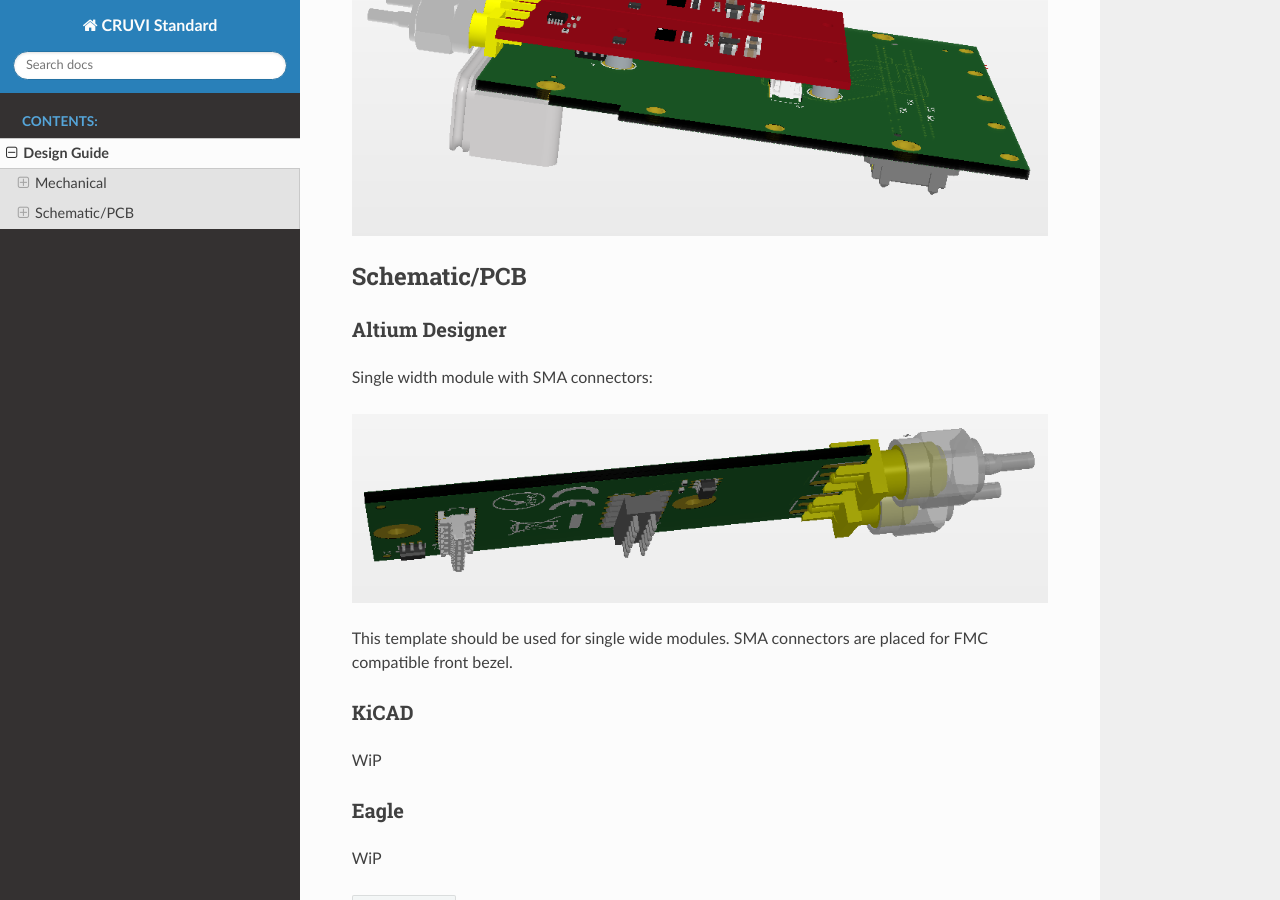
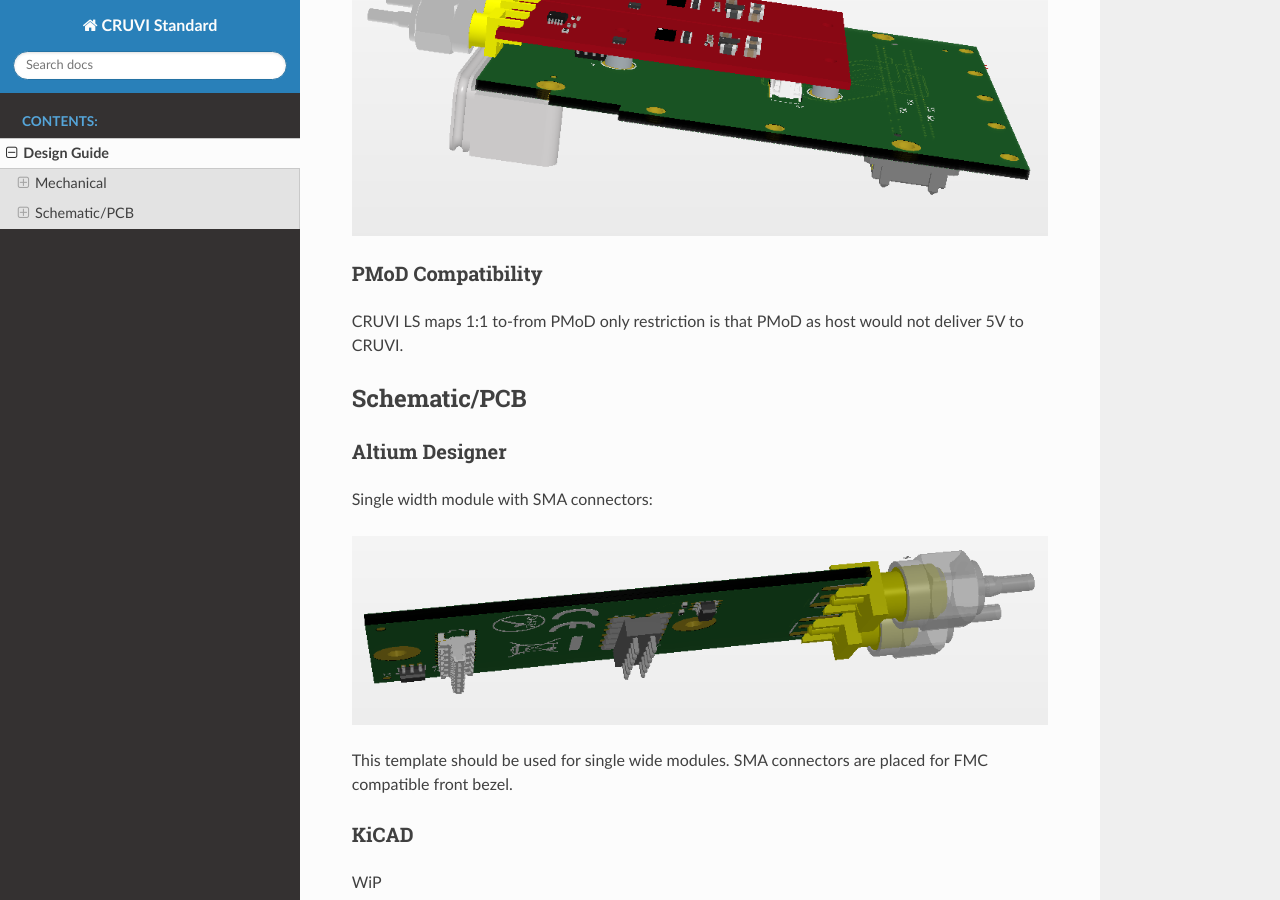
Before and after one commit to micro-FPGA/CRUVI-DOC, a Sphinx documentation site: the page built from docs/DesignGuide.rst, in a window 1280 px wide and 900 px high, scrolled down 1250 px. Built offline with Sphinx 7.4.7 and the Read the Docs theme 2.0.0, drawn with Linux system fonts in a browser that asks for light colours.

Commit message:
Update DesignGuide.rst

```diff
--- a/docs/DesignGuide.rst
+++ b/docs/DesignGuide.rst
@@ -38,6 +38,12 @@
 
 .. image:: CR00062-3D.png
 
+PMoD Compatibility
+~~~~~~~~~~~~~~~~~~
+CRUVI LS maps 1:1 to-from PMoD only restriction is that PMoD as host would not deliver 5V to CRUVI.
+
+
+
 Schematic/PCB
 -------------
 
```
